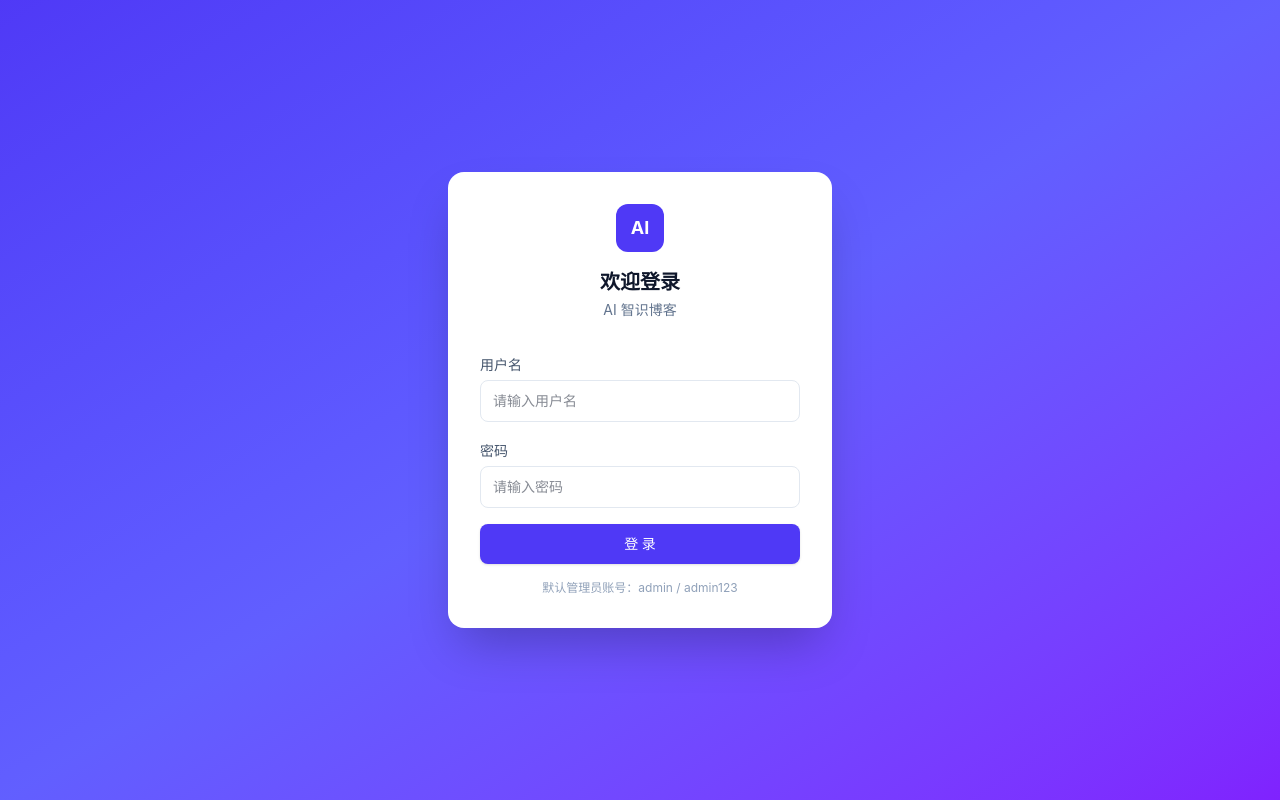
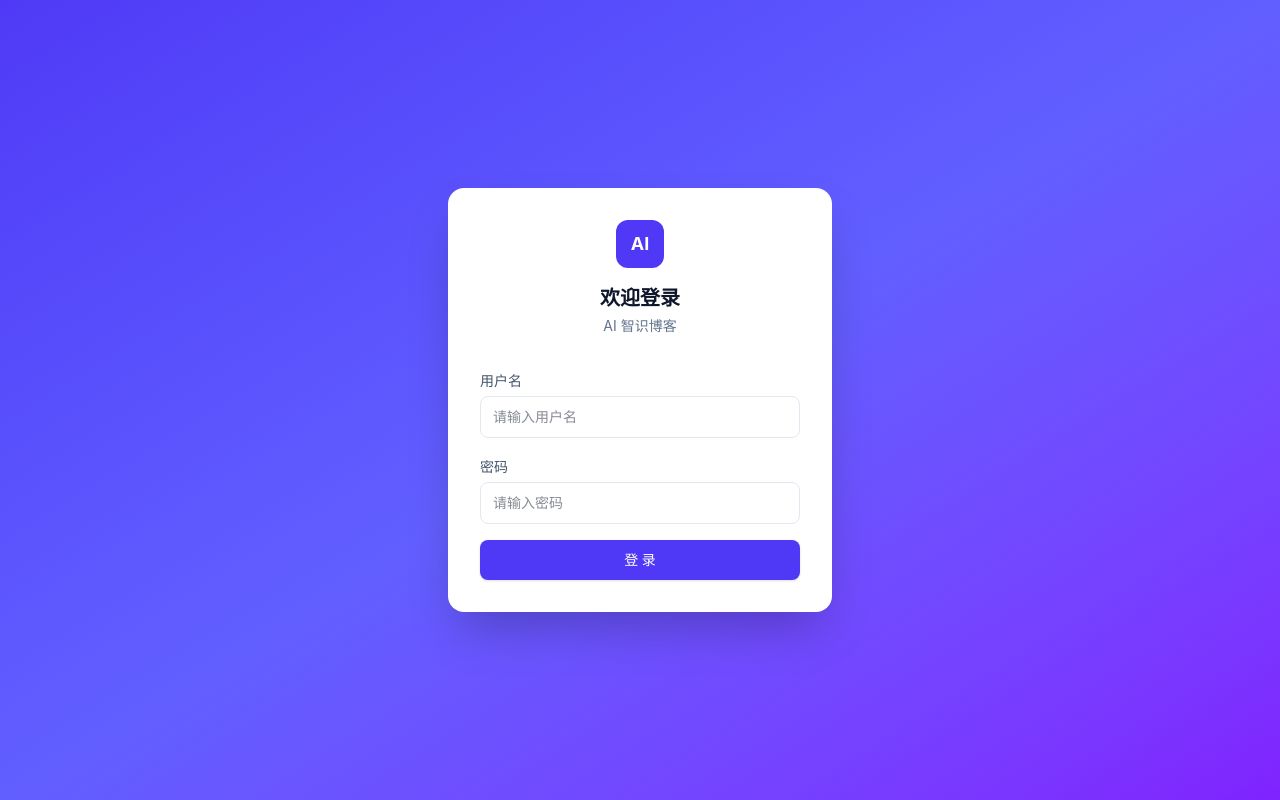
Before and after one commit to Jice19/knowledge-blog-RAG, a React (Vite) app in the folder frontend/: page /login in a window 1280 px wide. Built offline with nearby package versions, Linux system fonts and the light colour scheme.

Commit message:
fix: 登录页移除默认账号密码文案

```diff
--- a/frontend/src/pages/admin/LoginPage.tsx
+++ b/frontend/src/pages/admin/LoginPage.tsx
@@ -83,8 +83,6 @@ export default function LoginPage() {
             {loading ? '登录中…' : '登 录'}
           </button>
         </form>
-
-        <p className="mt-4 text-center text-xs text-slate-400">默认管理员账号：admin / admin123</p>
       </div>
     </div>
   )
```
